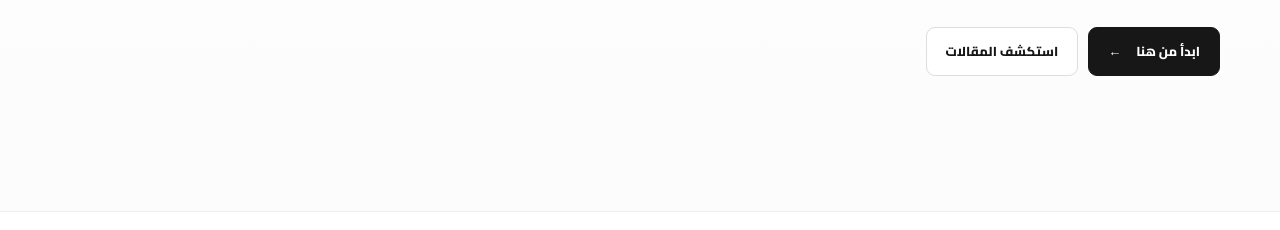
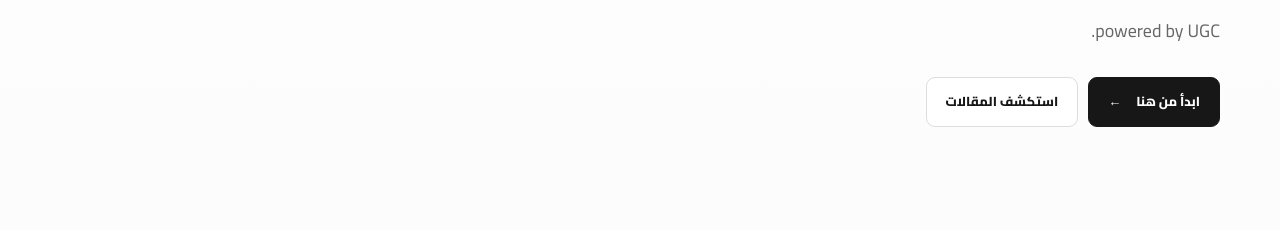
Before and after one commit to AishaSal/satfun, a plain HTML site: page index.html in a window 1280 px wide. Shown: the part 570-800 px from the top of the page. Drawn offline with Linux system fonts and the light colour scheme.

Commit message:
Update index.html

```diff
--- a/index.html
+++ b/index.html
@@ -16,6 +16,7 @@
 <div class="eyebrow"><i></i> Fortnite Creative · UEFN · Verse</div>
 <h1>اصنع شيئًا<br><em>يستحق اللعب.</em></h1>
 <p>محتوى عربي بسيط وعملي يساعدك على تعلم صناعة الألعاب داخل Fortnite، من أول فكرة إلى تجربة قابلة للعب.</p>
+  <p>powered by UGC.</p>
 <div class="actions"><a class="button primary" href="#learn">ابدأ من هنا <b>←</b></a><a class="button" href="#articles">استكشف المقالات</a></div>
 </div></section>
 
```
